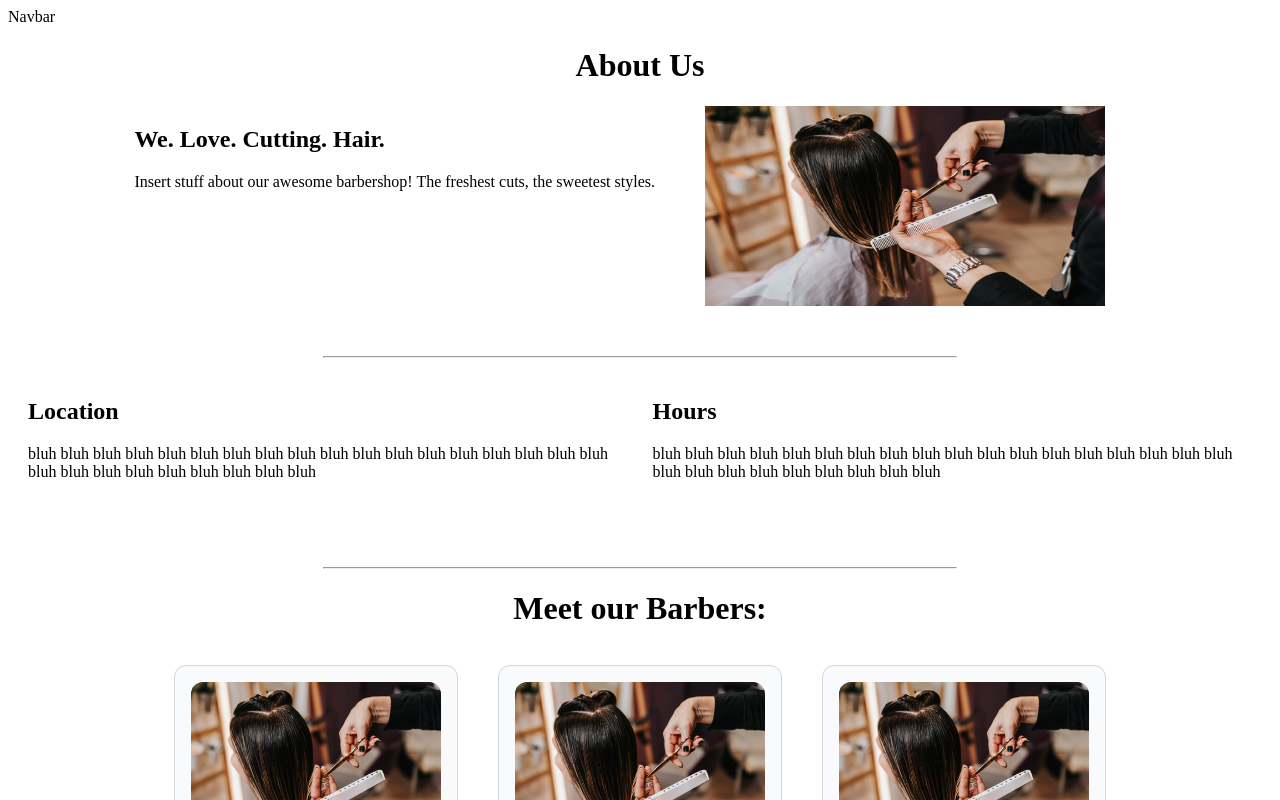
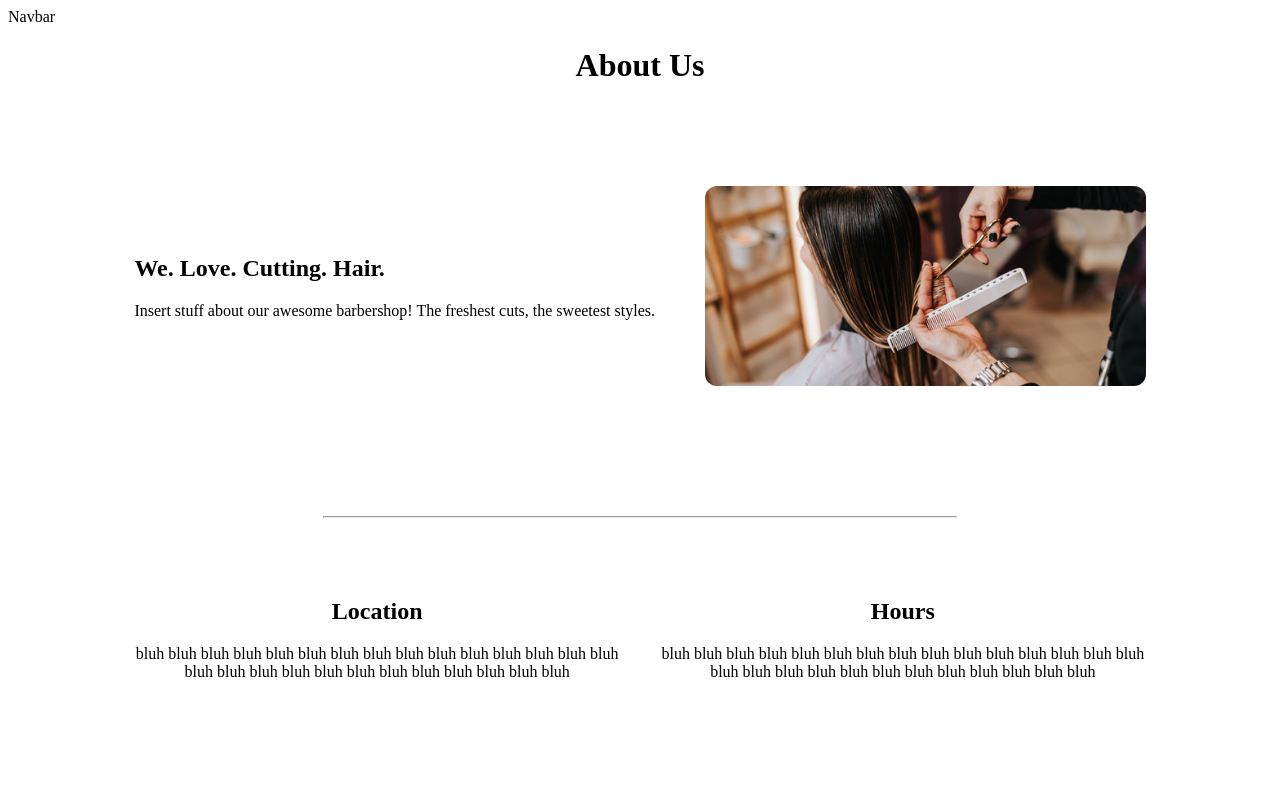
Before and after one commit to seamuscon8/Team4Hack4Impact, a Next.js app: page /about in a window 1280 px wide. Shown: the top 800 px of the page. Built offline with nearby package versions, Linux system fonts and the light colour scheme.

Commit message:
feat: enhance about page layout and styling for better presentation

```diff
--- a/src/app/about/about-page.module.css
+++ b/src/app/about/about-page.module.css
@@ -11,13 +11,26 @@
 .aboutContent {
   display: flex;
   gap: 50px;
-  padding-inline: 10%;
+  padding: 80px 10%;
+  align-items: center;
+}
+
+.aboutText {
+  flex: 1;
+}
+
+.aboutImage {
+  flex: 1;
+  border-radius: 12px;
+  object-fit: cover;
 }
 
 .contactInfo {
-  display: flex;
-  gap: 25px;
-  padding: 20px;
+  display: grid;
+  grid-template-columns: repeat(2, 1fr);
+  gap: 40px;
+  padding: 60px 10%;
+  text-align: center;
 }
 
 .aboutBarbers {
--- a/src/app/about/page.tsx
+++ b/src/app/about/page.tsx
@@ -19,9 +19,17 @@ export default function About() {
       <div className={styles.aboutContent}>
         <section>
           <h2>We. Love. Cutting. Hair.</h2>
-          <p> Insert stuff about our awesome barbershop! The freshest cuts, the sweetest styles. </p>
+          <p className={styles.aboutText}>
+            Insert stuff about our awesome barbershop! The freshest cuts, the sweetest styles.
+          </p>
         </section>
-        <Image src="/images/haircut-stock.jpg" alt="Barber cutting hair" width={400} height={200} />
+        <Image
+          src="/images/haircut-stock.jpg"
+          alt="Barber cutting hair"
+          width={400}
+          height={200}
+          className={styles.aboutImage}
+        />
       </div>
 
       {/* Location & Hours */}
```
